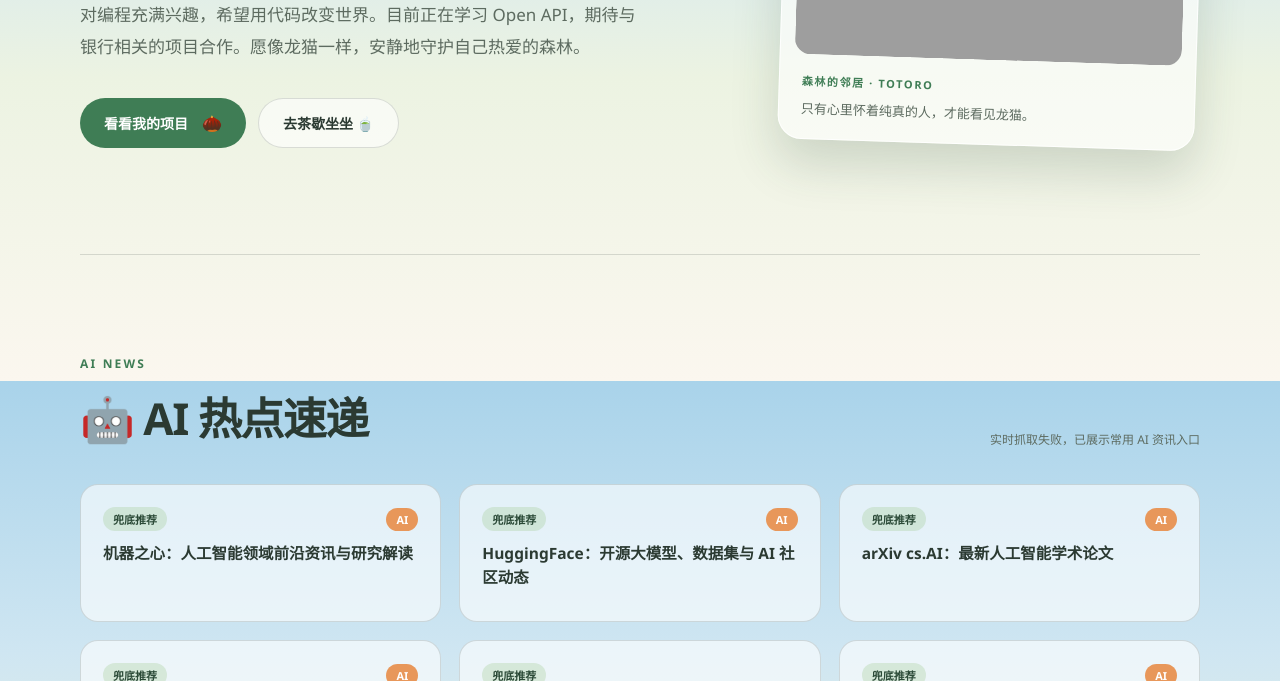
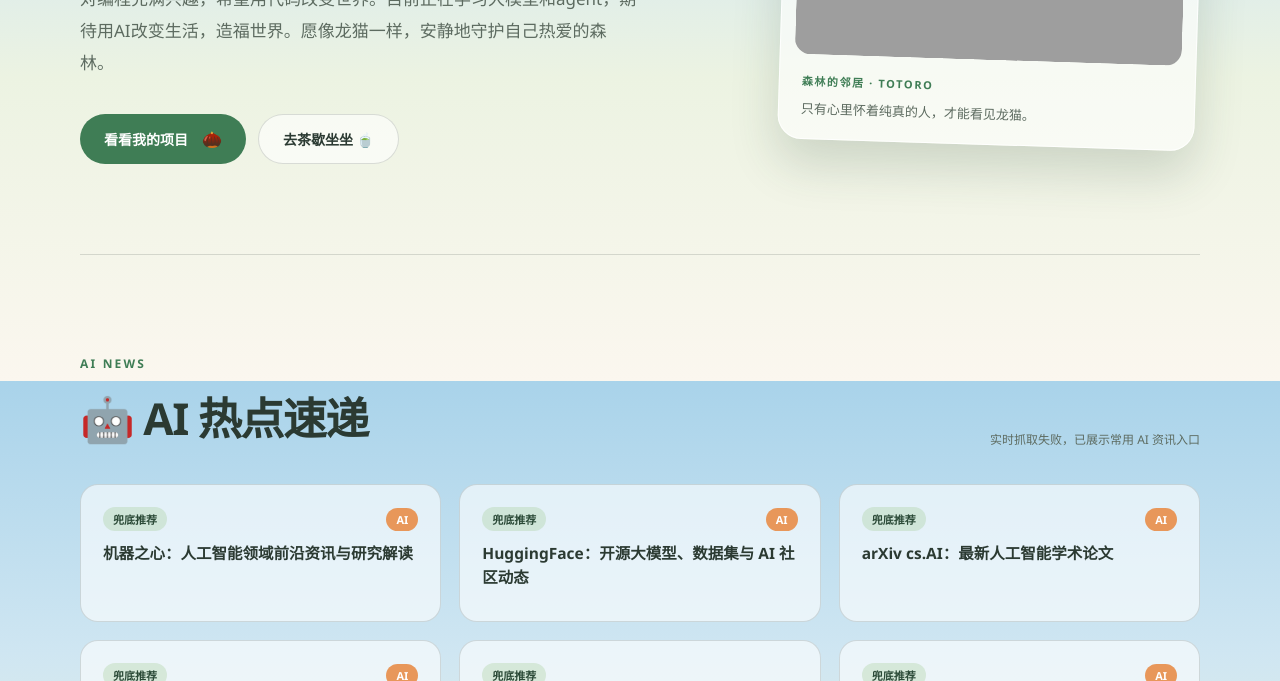
Before and after one commit to redpig315/redpig315.github.io, a plain HTML site: page index.html in a window 1280 px wide. Shown: the part 419-1100 px from the top of the page. Drawn offline with Linux system fonts and the light colour scheme; no server answers; grey boxes are pictures that could not be loaded.

Commit message:
改备注

```diff
--- a/index.html
+++ b/index.html
@@ -36,7 +36,7 @@
       <div class="hero-copy">
         <p class="eyebrow"><span></span> 你好，我是 redpig315 🌱</p>
         <h1>好好生活，<br><em>热爱 coding。</em></h1>
-        <p class="intro">对编程充满兴趣，希望用代码改变世界。目前正在学习 Open API，期待与银行相关的项目合作。愿像龙猫一样，安静地守护自己热爱的森林。</p>
+        <p class="intro">对编程充满兴趣，希望用代码改变世界。目前正在学习大模型和agent，期待用AI改变生活，造福世界。愿像龙猫一样，安静地守护自己热爱的森林。</p>
         <div class="hero-actions">
           <a class="button button-primary" href="#projects">看看我的项目 <span>🌰</span></a>
           <a class="button button-secondary" href="#tea">去茶歇坐坐 🍵</a>
```
